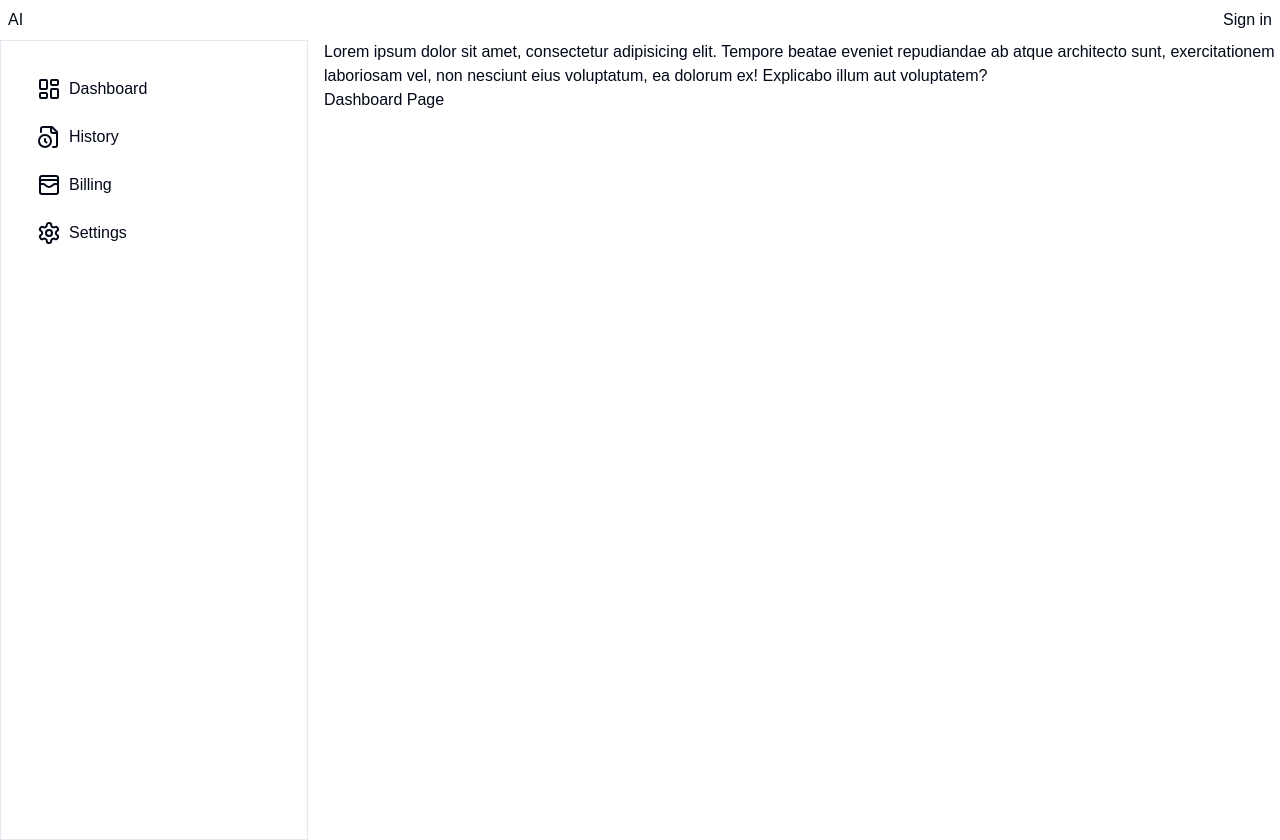
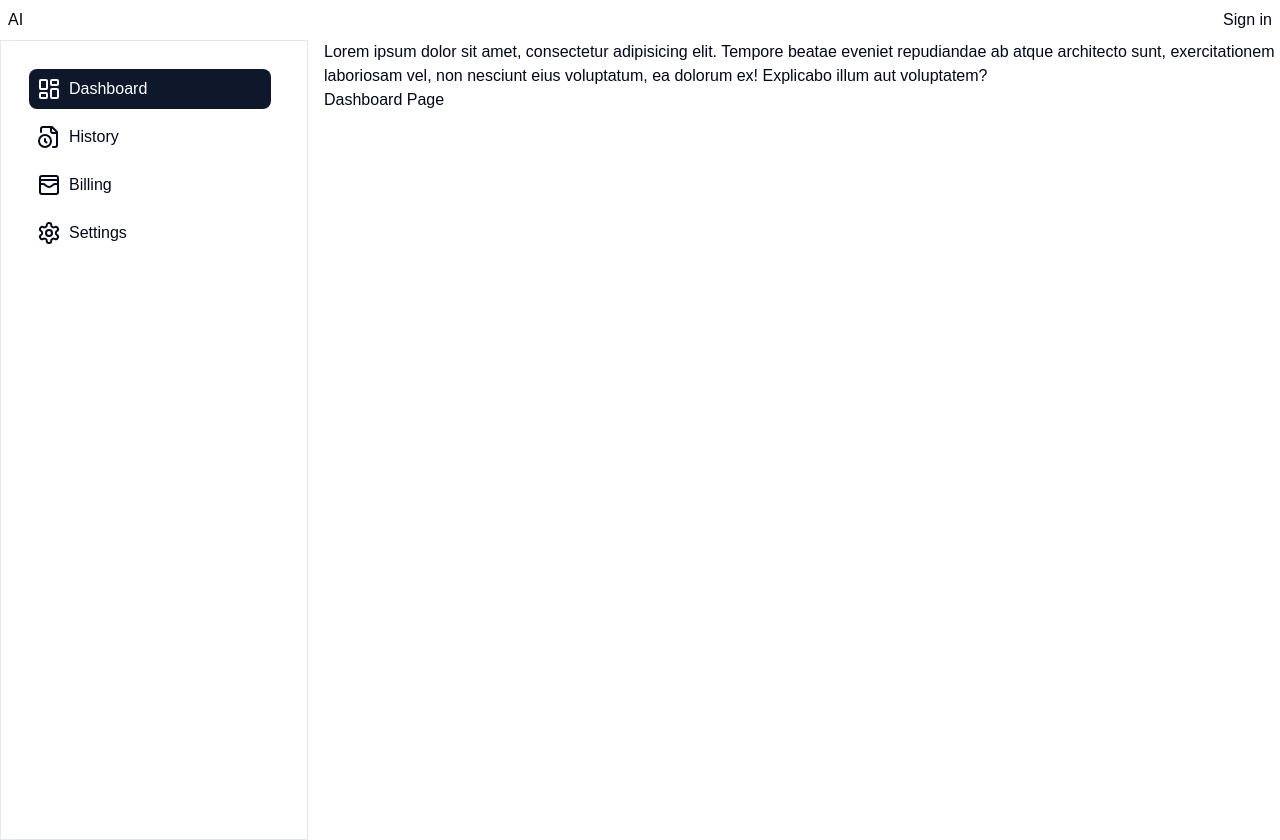
Before and after one commit to mateusmaiia/ai-gen, a Next.js app: page /dashboard in a window 1280 px wide. Built offline with nearby package versions, Linux system fonts and the light colour scheme; no server answers.

Commit message:
feat(SideNav): add navigation links and highlight active item

```diff
--- a/components/nav/side-nav.tsx
+++ b/components/nav/side-nav.tsx
@@ -1,6 +1,7 @@
 'use client';
 
 import { LayoutDashboard, FileClock, WalletCards, Settings } from 'lucide-react'
+import Link from 'next/link'
 import { usePathname } from 'next/navigation'
 
 export default function SideNav() {
@@ -33,10 +34,19 @@ export default function SideNav() {
   return (
     <div className='h-screen p-5 shadow-sm border'>
       {menu.map((item, index) => (
-        <div key={index} className='flex m-2 mr-4 p-2 hover:bg-primary hover:text-white rounded-lg cursor-pointer'>
+        <div
+          key={index}
+          className={`${
+            path === item.path
+            ? "bg-primary text-white"
+            : "hover:bg-primary hover:text-white"
+          } flex m-2 mr-4 p-2 rounded-lg cursor-pointer`}
+        >
+          <Link href={item.path}>
             <div className='flex'>
                 <item.icon></item.icon> <span className='ml-2'>{item.name}</span>
             </div>
+          </Link>
         </div>
       ))}
     </div>
```
